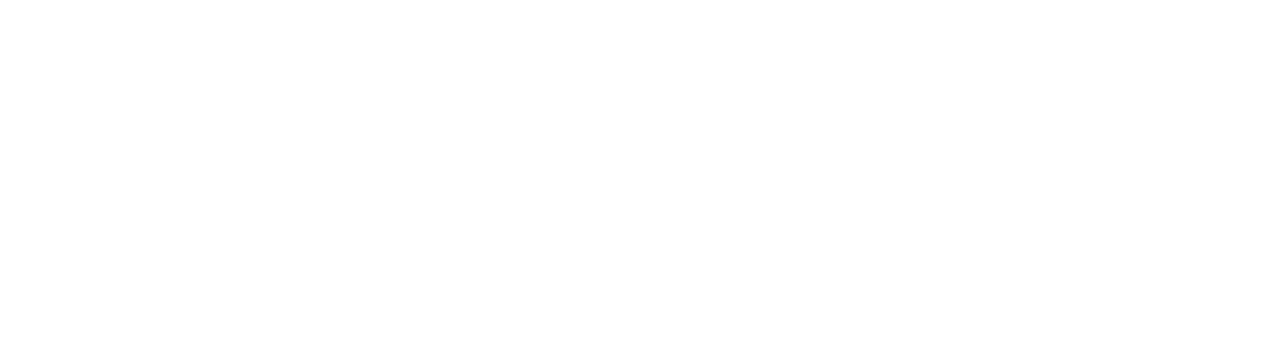
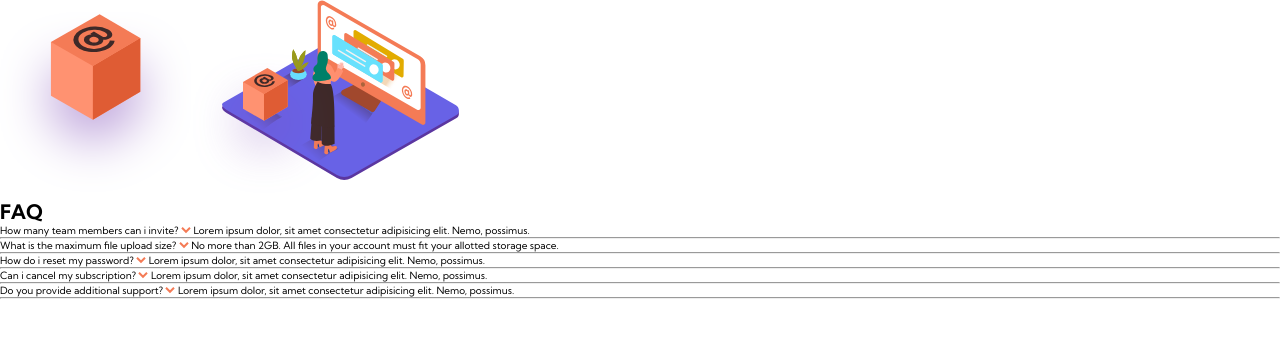
Before and after one commit to ashuacharya123/frontend-mentor-09, a plain HTML site: page index.html in a window 1280 px wide. Drawn offline with Linux system fonts and the light colour scheme.

Commit message:
done with html

```diff
--- a/index.html
+++ b/index.html
@@ -9,7 +9,74 @@
   </head>
   <body>
     <div class="container">
-      <div class="content"></div>
+      <div class="content">
+        <div class="content__illustration">
+          <img src="./images/illustration-box-desktop.svg" alt="illutration" />
+          <img
+            src="./images/illustration-woman-online-mobile.svg"
+            alt="illustration"
+            class="content__illustration__illutration"
+          />
+        </div>
+        <div class="content__faq">
+          <h1 class="content__faq__heading">FAQ</h1>
+          <ul class="content__faq__questions">
+            <li class="content__faq__questions__list">
+              How many team members can i invite?
+              <img src="./images/icon-arrow-down.svg" alt="arrow image" />
+              <span
+                >Lorem ipsum dolor, sit amet consectetur adipisicing elit. Nemo,
+                possimus.</span
+              >
+            </li>
+
+            <hr class="content__faq__questions__hr" />
+
+            <li class="content__faq__questions__list">
+              What is the maximum file upload size?
+              <img src="./images/icon-arrow-down.svg" alt="arrow image" />
+              <span
+                >No more than 2GB. All files in your account must fit your
+                allotted storage space.</span
+              >
+            </li>
+
+            <hr class="content__faq__questions__hr" />
+
+            <li class="content__faq__questions__list">
+              How do i reset my password?
+              <img src="./images/icon-arrow-down.svg" alt="arrow image" />
+              <span
+                >Lorem ipsum dolor, sit amet consectetur adipisicing elit. Nemo,
+                possimus.</span
+              >
+            </li>
+            <hr class="content__faq__questions__hr" />
+
+            <li class="content__faq__questions__list">
+              Can i cancel my subscription?
+              <img src="./images/icon-arrow-down.svg" alt="arrow image" />
+              <span
+                >Lorem ipsum dolor, sit amet consectetur adipisicing elit. Nemo,
+                possimus.</span
+              >
+            </li>
+
+            <hr class="content__faq__questions__hr" />
+
+            <li class="content__faq__questions__list">
+              Do you provide additional support?
+              <img src="./images/icon-arrow-down.svg" alt="arrow image" />
+              <span
+                >Lorem ipsum dolor, sit amet consectetur adipisicing elit. Nemo,
+                possimus.</span
+              >
+            </li>
+
+            <hr class="content__faq__questions__hr" />
+          </ul>
+        </div>
+      </div>
     </div>
   </body>
 </html>
```
